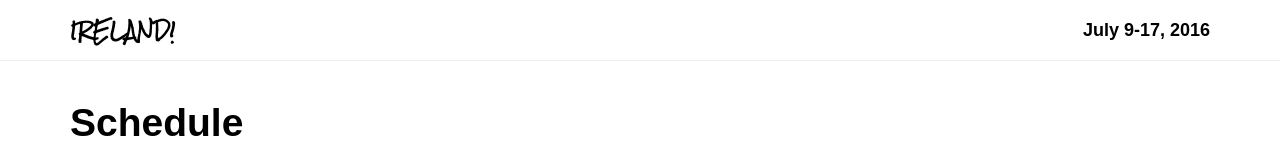
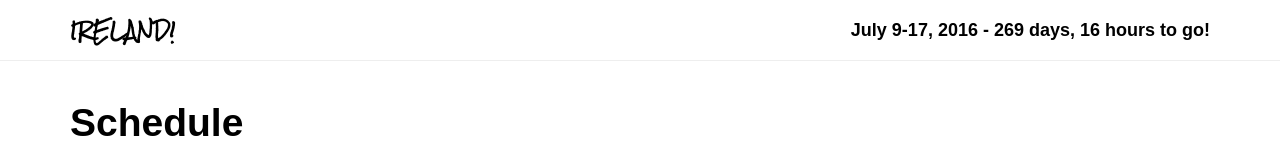
Before and after one commit to leoherzog/ireland, a plain HTML site: page index.html in a window 1280 px wide. Shown: the top 165 px of the page. Drawn offline with nearby package versions, Linux system fonts and the light colour scheme; a web font is replaced by a local one.

Commit message:
Herp derp .onload is cool

```diff
--- a/index.html
+++ b/index.html
@@ -41,7 +41,7 @@
         }(document, 'script', 'facebook-jssdk'));</script-->
 
         <script>
-            body.onload = function timer(){
+            window.onload = function timer(){
             var d = new Date('July 9, 2016 12:00');
             $('#timer').tinyTimer({ to: d, format: '- %-d {day,|days,} %h {hour|hours} to go!' });
             }
```
